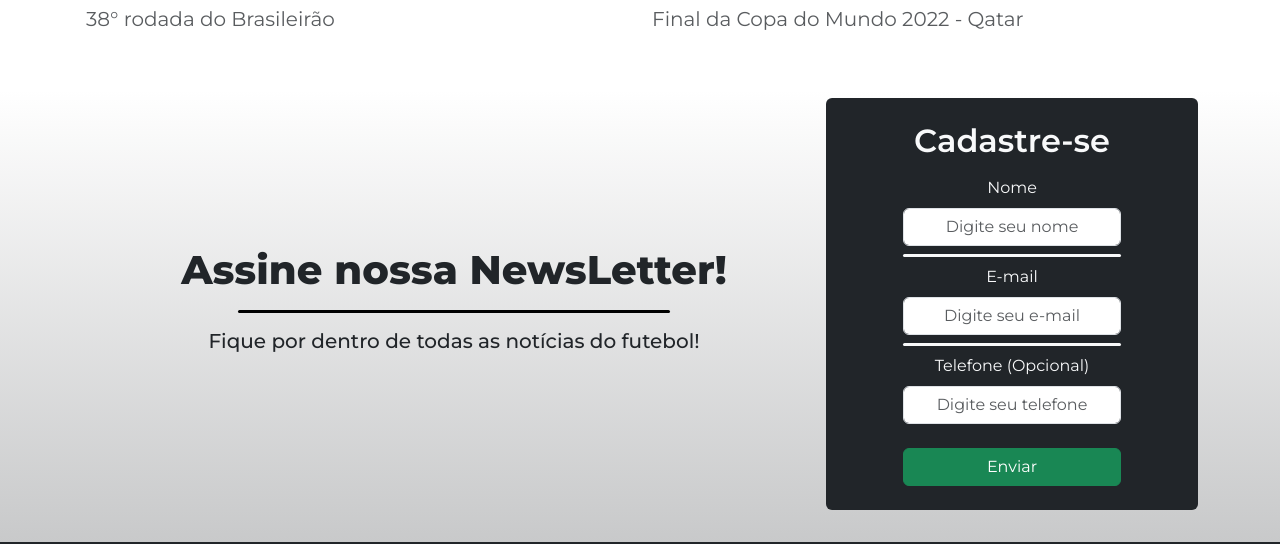
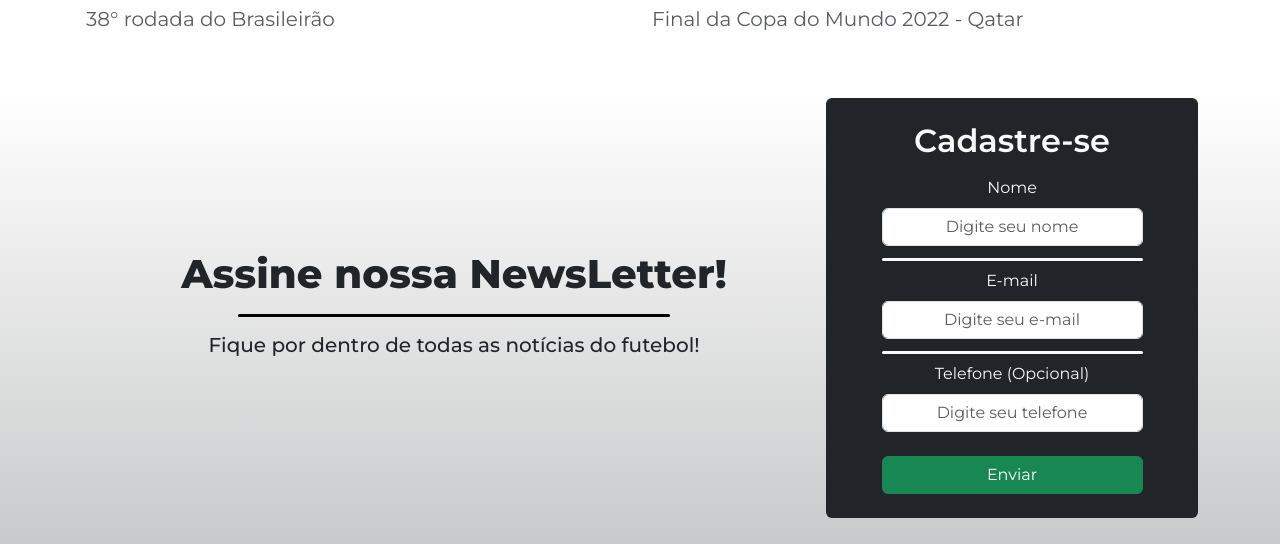
Before and after one commit to erickmjr/LandingPage-FutNaticos, a plain HTML site: page index.html in a window 1280 px wide. Shown: the part 3196-3740 px from the top of the page. Drawn offline with nearby package versions, Linux system fonts and the light colour scheme.

Commit message:
correção no estilo do formulario de cadastro

```diff
--- a/index.html
+++ b/index.html
@@ -395,13 +395,13 @@
                 <div class="col-12 col-md-4 col-lg-4 py-4 my-2 bg-dark text-light rounded text-center d-flex flex-column align-items-center" id="cadastro">
                     <h4 class="fs-2">Cadastre-se</h4>
 
-                    <form class="d-flex flex-column gap-2 mt-2" id="form">
+                    <form class="d-flex flex-column gap-2 mt-2 w-75" id="form">
 
                         <div class="d-flex flex-column gap-0">
                             <label for="name" class="form-label text-center">
                                 Nome
                             </label>
-                            <input type="text" id="name" name="name" class="form-control text-center" placeholder="Digite seu nome">
+                            <input type="text" id="name" name="name" class="form-control text-center w-100 mb-1" placeholder="Digite seu nome">
                         </div>
 
                         <span class="bar w-100 bg-light"></span>
@@ -410,7 +410,7 @@
                             <label for="email" class="form-label text-center">
                                 E-mail
                             </label>
-                            <input type="email" id="email" name="email" class="form-control text-center" placeholder="Digite seu e-mail">
+                            <input type="email" id="email" name="email" class="form-control text-center mb-1" placeholder="Digite seu e-mail">
                         </div>
 
                         <span class="bar w-100 bg-light"></span>
--- a/main.css
+++ b/main.css
@@ -71,10 +71,6 @@ section#transferencias {
     width: 40vw;
 }
 
-form input {
-    max-width: fit-content;
-}
-
 span.bar {
     background-color: black;
     width: 60%;
@@ -89,6 +85,12 @@ section#newsLetter{
 #cadastro h4 {
     font-weight: 600;
 }
+
+.error {
+    font-size: 1vw;
+}
+
+
 
 @media (min-width: 400px) and (max-width: 767px) {
     #container-gols {
```
